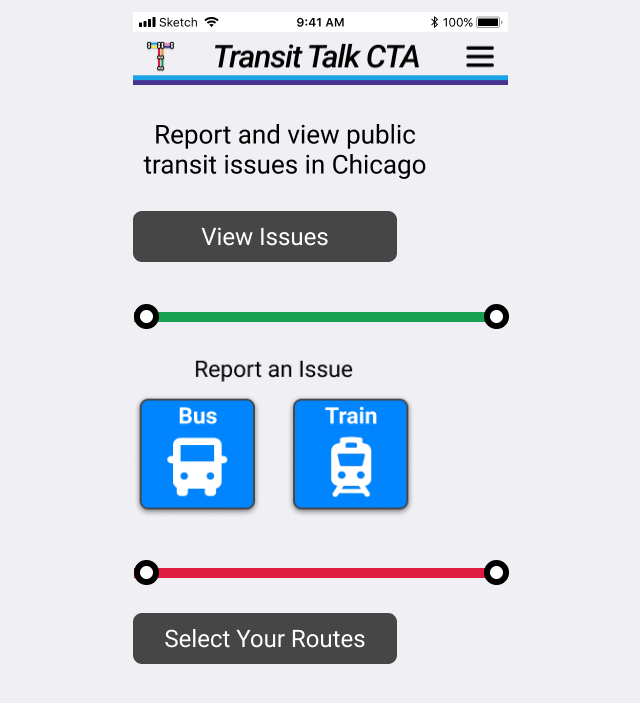
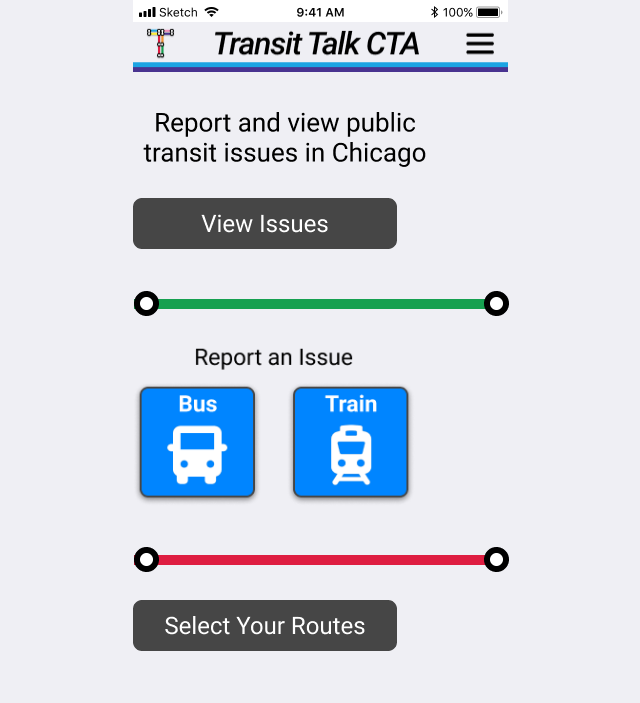
Before and after one commit to andreanthony/andreanthony.github.io, a Jekyll site: the page landingscreen.html, which Jekyll copies as it is, in a window 1280 px wide. Shown: the top 703 px of the page, without its empty margins (320-960 px from the left). Built offline with Jekyll 4.4.1, drawn with Linux system fonts in a browser that asks for light colours.

Commit message:
Update landingscreen.html

```diff
--- a/landingscreen.html
+++ b/landingscreen.html
@@ -12,8 +12,8 @@
   height: 667px;
   width: 375px;
 ">
- <div id="bar"><p style="margin: 0px; height: 0px;"><img src="/Black.png" alt="bar" /></p></div>
- <div id="header"><p><img style="height: 50px; width: 375px;" src="/header.png" alt="header" /></p></div>
+ <div id="bar" style="line-height: 20px;"><img src="/Black.png" alt="bar" /></div>
+ <div id="header"><img style="height: 50px; width: 375px;" src="/header.png" alt="header" /></div>
  <div id="maintext"><p><img src="/mainText.png" alt="maintext" /></p></div>
  <div id="mainbutton"><p><img src="/main-button.png" alt="mainbutton" /></p></div>
  <div id="separatorgreen"><p><img src="/green.png" alt="separatorgreen" /></p></div>
```
